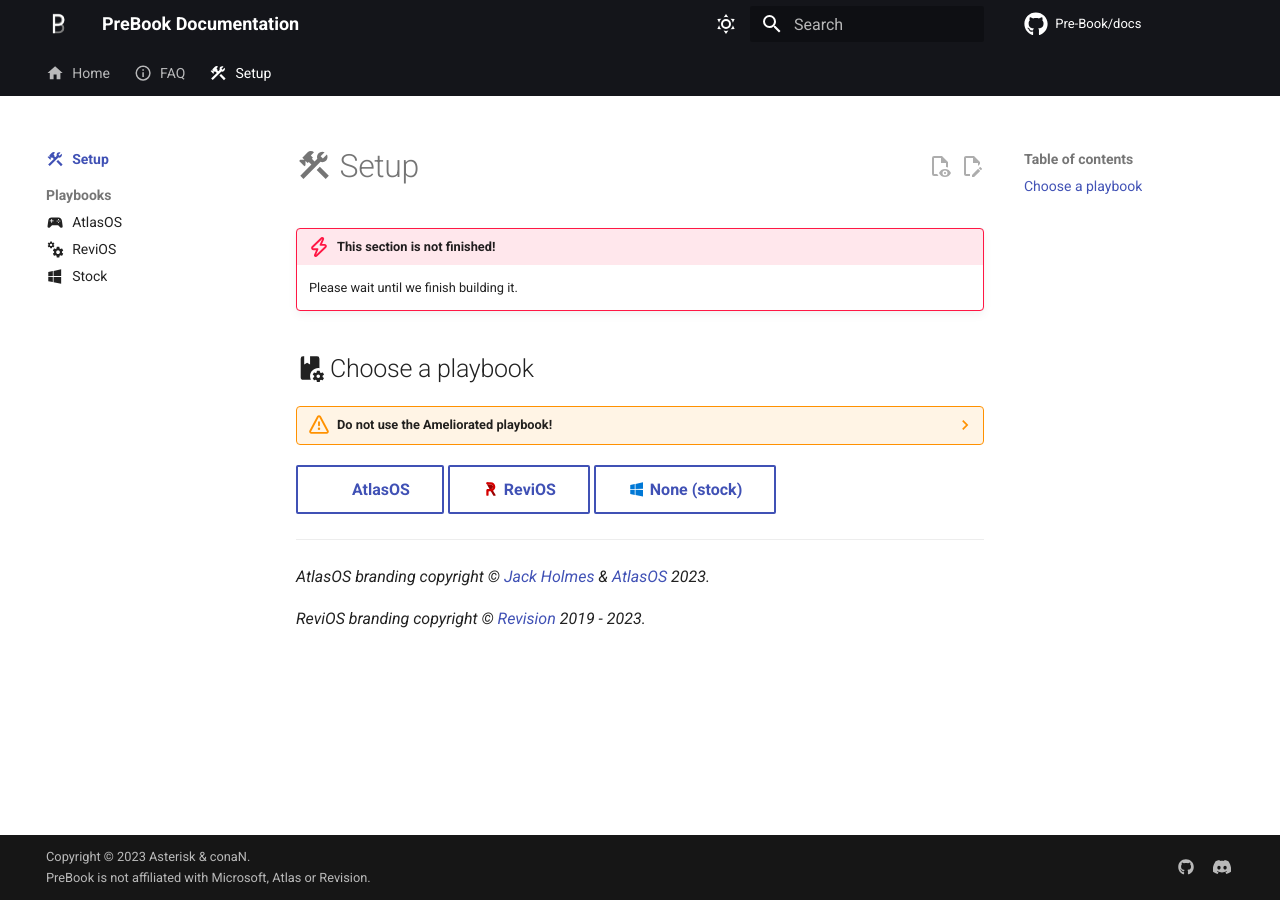
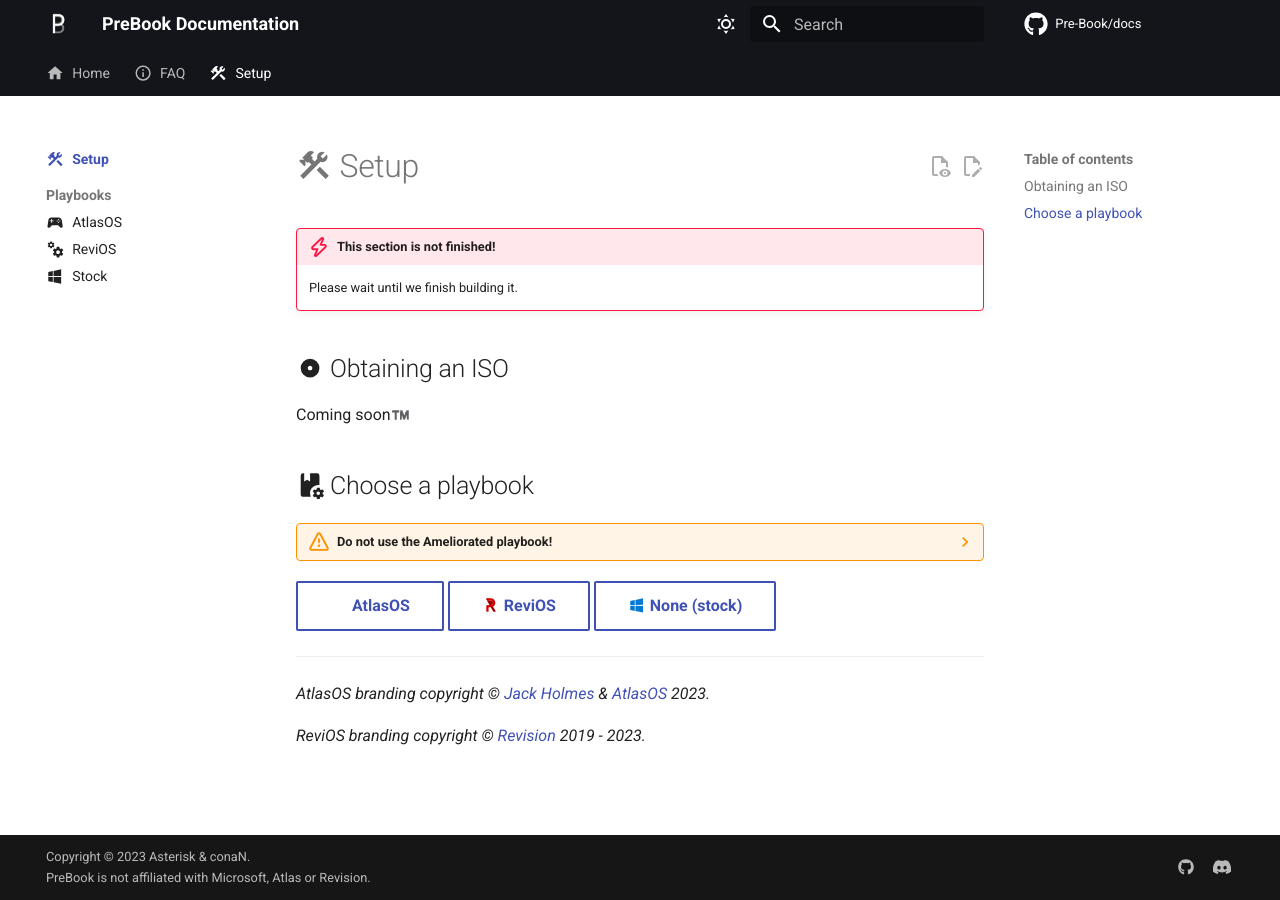
Before and after one commit to Pre-Book/docs, an MkDocs documentation site: the page built from docs/setup/README.md, in a window 1280 px wide. Built offline with MkDocs 1.6.1 and Material for MkDocs 9.7.7, drawn with Linux system fonts in a browser that asks for light colours; emoji names are drawn with the system emoji font; comment, search, counter and statistics services are not loaded.

Commit message:
feat(setup): add ISO bit

```diff
--- a/docs/setup/README.md
+++ b/docs/setup/README.md
@@ -8,6 +8,10 @@ description: How to use PreBook.
 !!! danger "This section is not finished!"
 
     Please wait until we finish building it.
+
+## :material-disc: Obtaining an ISO
+
+Coming soon:tm:
 
 ## :material-book-cog: Choose a playbook
 
```
